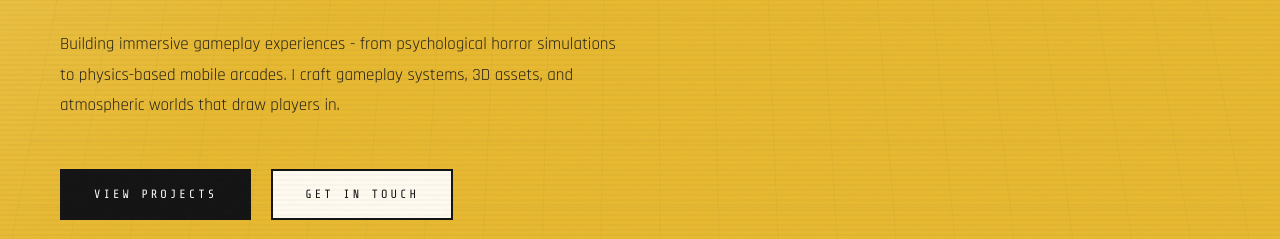
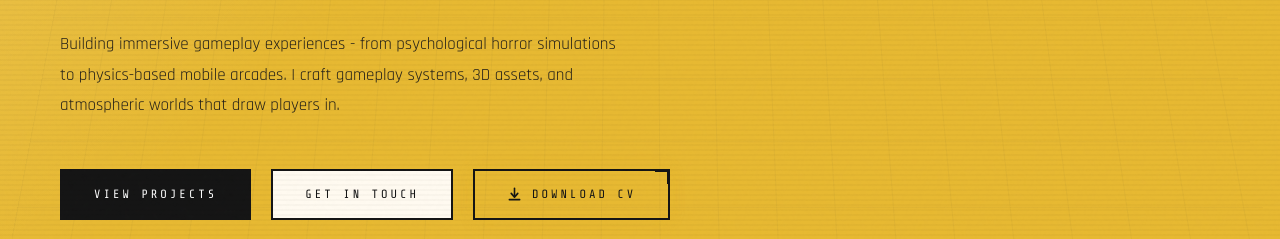
Before and after one commit to Yassir-Essabbahy/PortfolioWeb, a plain HTML site: page index.html in a window 1280 px wide. Shown: the part 561-800 px from the top of the page. Drawn offline with nearby package versions, Linux system fonts and the light colour scheme.

Commit message:
Download Cv Button

```diff
--- a/index.html
+++ b/index.html
@@ -58,6 +58,14 @@
     <div class="hero-cta">
       <a href="#projects" class="btn btn-primary">View Projects</a>
       <a href="#contact" class="btn btn-ghost">Get In Touch</a>
+      <a href="assets/Yassir_ESSABAHY_CV.pdf" class="btn btn-cv" download target="_blank" rel="noopener noreferrer" aria-label="Download Yassir ESSABAHY's CV">
+        <svg class="btn-cv-icon" xmlns="http://www.w3.org/2000/svg" viewBox="0 0 16 16" aria-hidden="true" focusable="false">
+          <line x1="8" y1="1.5" x2="8" y2="9.5" stroke="currentColor" stroke-width="1.7" stroke-linecap="round"/>
+          <polyline points="4.5,6.8 8,10.8 11.5,6.8" stroke="currentColor" stroke-width="1.7" stroke-linecap="round" stroke-linejoin="round" fill="none"/>
+          <line x1="2.5" y1="13.5" x2="13.5" y2="13.5" stroke="currentColor" stroke-width="1.7" stroke-linecap="round"/>
+        </svg>
+        Download CV
+      </a>
     </div>
   </div>
 
@@ -485,6 +493,6 @@
   <span class="footer-logo">YE.</span>
 </footer>
 
-<script src="script.js" defer></script>
+<script src="script.js"></script>
 </body>
 </html>
--- a/script.js
+++ b/script.js
@@ -63,7 +63,7 @@ if (hasFinePointer && cursor && ring) {
   })();
 
   // Hover scale effects
-  document.querySelectorAll('a, button, .hero-profile, .project-card, .system-card, .skill-group, .edu-card, .cert-badge')
+  document.querySelectorAll('a, button, .hero-profile, .project-card, .system-card, .skill-group, .edu-card, .cert-badge, .btn-cv')
     .forEach(el => {
       el.addEventListener('mouseenter', () => {
         cursorScale = 2; ringScale = 1.5; ring.style.opacity = '1';
--- a/style.css
+++ b/style.css
@@ -401,6 +401,76 @@ nav {
   border-color: var(--accent);
   color: var(--accent);
   box-shadow: 0 0 20px var(--glow);
+}
+
+.btn-cv {
+  background: transparent;
+  color: var(--accent);
+  border-color: var(--accent);
+  position: relative;
+  overflow: hidden;
+  display: inline-flex;
+  align-items: center;
+  gap: 10px;
+  /* Idle breathing glow — uses --glow so it adapts to any theme */
+  animation: cvPulse 2.8s ease-in-out infinite;
+}
+
+/* Shimmer sweep on hover — uses --glow for theme-adaptive colour */
+.btn-cv::before {
+  content: '';
+  position: absolute;
+  inset: 0;
+  background: linear-gradient(
+    108deg,
+    transparent 35%,
+    var(--glow) 50%,
+    transparent 65%
+  );
+  transform: translateX(-120%);
+  transition: transform 0.55s ease;
+  pointer-events: none;
+}
+.btn-cv:hover::before {
+  transform: translateX(120%);
+}
+
+/* Top-right corner bracket */
+.btn-cv::after {
+  content: '';
+  position: absolute;
+  top: -1px; right: -1px;
+  width: 14px; height: 14px;
+  border-top: 2px solid var(--accent);
+  border-right: 2px solid var(--accent);
+  pointer-events: none;
+  transition: width 0.3s, height 0.3s;
+}
+.btn-cv:hover::after {
+  width: 20px; height: 20px;
+}
+
+/* Uses var(--glow) so it stays correct in both dark and light themes */
+@keyframes cvPulse {
+  0%, 100% { box-shadow: 0 0 6px var(--glow); }
+  50%       { box-shadow: 0 0 22px var(--glow), 0 0 44px var(--glow); }
+}
+
+.btn-cv:hover {
+  background: color-mix(in srgb, var(--accent) 6%, transparent);
+  box-shadow: 0 0 28px var(--glow), 0 0 54px var(--glow);
+  animation: none;
+}
+
+/* SVG download icon */
+.btn-cv-icon {
+  width: 15px;
+  height: 15px;
+  flex-shrink: 0;
+  transition: transform 0.35s cubic-bezier(0.34, 1.56, 0.64, 1);
+}
+.btn-cv:hover .btn-cv-icon {
+  transform: translateY(2px);
 }
 
 /* Hero Stats */
@@ -1509,6 +1579,19 @@ nav {
   border-color: var(--text);
 }
 
+/* Download CV button — light theme override */
+.btn-cv {
+  color: var(--text);
+  border-color: var(--text);
+}
+.btn-cv::after {
+  border-color: var(--text);
+}
+.btn-cv:hover {
+  background: rgba(17,17,17,0.05);
+  box-shadow: 6px 6px 0 rgba(17,17,17,0.18), 0 0 20px var(--glow);
+}
+
 .stat {
   border-right-color: var(--text);
 }
```
Also changed, not shown: 1 other file.
